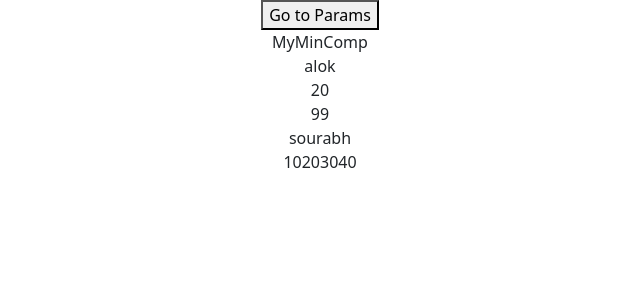
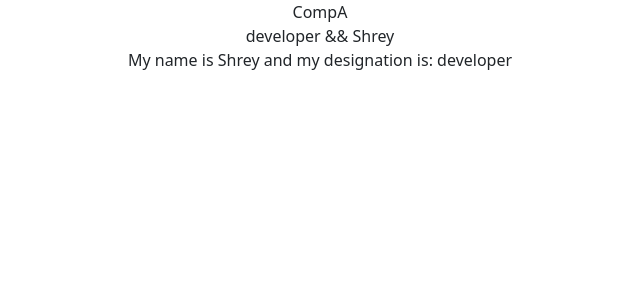
Before and after one commit to anuragnankani-developer/mern_batch001, a React (Create React App) app in the folder REACTJS/first-project/first-program/: page / in a window 1280 px wide. Shown: the top 300 px of the page, without its empty margins (320-960 px from the left). Built offline with nearby package versions, Linux system fonts and the light colour scheme.

Commit message:
propdrilling contextApi useContext

```diff
--- a/REACTJS/first-project/first-program/src/App.js
+++ b/REACTJS/first-project/first-program/src/App.js
@@ -17,6 +17,7 @@ import Second from './Second';
 import MyMinComp from './MyMinComp';
 import ParamsData from './ParamsData';
 import SendParamData from './SendParamData';
+import CompA from './propDrilling/CompA';
 // import navbar from './Navbar';
 // import Navbar from './Navbar';
 // import react,{useState} from 'react';
@@ -54,7 +55,8 @@ function App() {
       <Route exact path='/first' element={ <First />  }   />
       <Route exact path='/header/footer' element={ <Footer />  }  />
       <Route exact path='/second' element={ <Second /> } />
-      <Route exact path='/' element={ <MyMinComp /> } />
+      <Route exact path='/myMinComp' element={ <MyMinComp /> } />
+      <Route exact path='/' element={ <CompA /> } />
       <Route exact path='/paramData' element={ <ParamsData /> } />
       <Route exact path='/sendParam/:designation/:name' element={ <SendParamData /> } />
 
--- /dev/null
+++ b/REACTJS/first-project/first-program/src/propDrilling/CompA.jsx
@@ -0,0 +1,31 @@
+import React, { createContext } from 'react'
+import CompB from './CompB'
+
+// Context Api : 1. createContext 2. Provider 3. Consumer
+const context = createContext();
+const data = createContext()
+
+function CompA() {
+    let designation = "developer";
+    let fname = 'Shrey';
+
+  return (
+    <>
+    <div>CompA</div>
+    {/* <CompB desg={designation} />    //Props Drilling */}
+    <context.Provider value={designation} >
+        <data.Provider value={fname} >
+
+             <CompB />
+
+        </data.Provider>
+
+
+
+    </context.Provider>
+    </>
+  )
+}
+
+export default CompA
+export {context, data};
--- /dev/null
+++ b/REACTJS/first-project/first-program/src/propDrilling/CompB.jsx
@@ -0,0 +1,15 @@
+import React from 'react'
+import CompC from './CompC'
+
+function CompB({desg}) {
+    // console.log(desg)
+  return (
+    <>
+
+    {/* <CompC designation={desg} />    //Props Drilling */}
+    <CompC />
+    </>
+  )
+}
+
+export default CompB
--- /dev/null
+++ b/REACTJS/first-project/first-program/src/propDrilling/CompC.jsx
@@ -0,0 +1,15 @@
+import React from 'react'
+import CompD from './CompD'
+
+function CompC({designation}) {
+    // console.log('desg',designation)
+  return (
+    <>
+
+    {/* <CompD desg={designation} />  //Props Drilling */}
+    <CompD />
+    </>
+  )
+}
+
+export default CompC
--- /dev/null
+++ b/REACTJS/first-project/first-program/src/propDrilling/CompD.jsx
@@ -0,0 +1,36 @@
+import React, { useContext } from "react";
+import { context, data } from "./CompA";
+
+function CompD() {
+
+    let firstData = useContext(context);
+    let secondData = useContext(data);
+
+    console.log(firstData,'1')
+    console.log(secondData,'2')
+
+  return (
+    <>
+
+      {firstData} && {secondData}
+      <context.Consumer>
+        {(context) => {
+          return (
+            <data.Consumer>
+              {(data) => {
+                return (
+                  <p>
+                    {" "}
+                    My name is {data} and my designation is: {context}{" "}
+                  </p>
+                );
+              }}
+            </data.Consumer>
+          );
+        }}
+      </context.Consumer>
+    </>
+  );
+}
+
+export default CompD;
```
